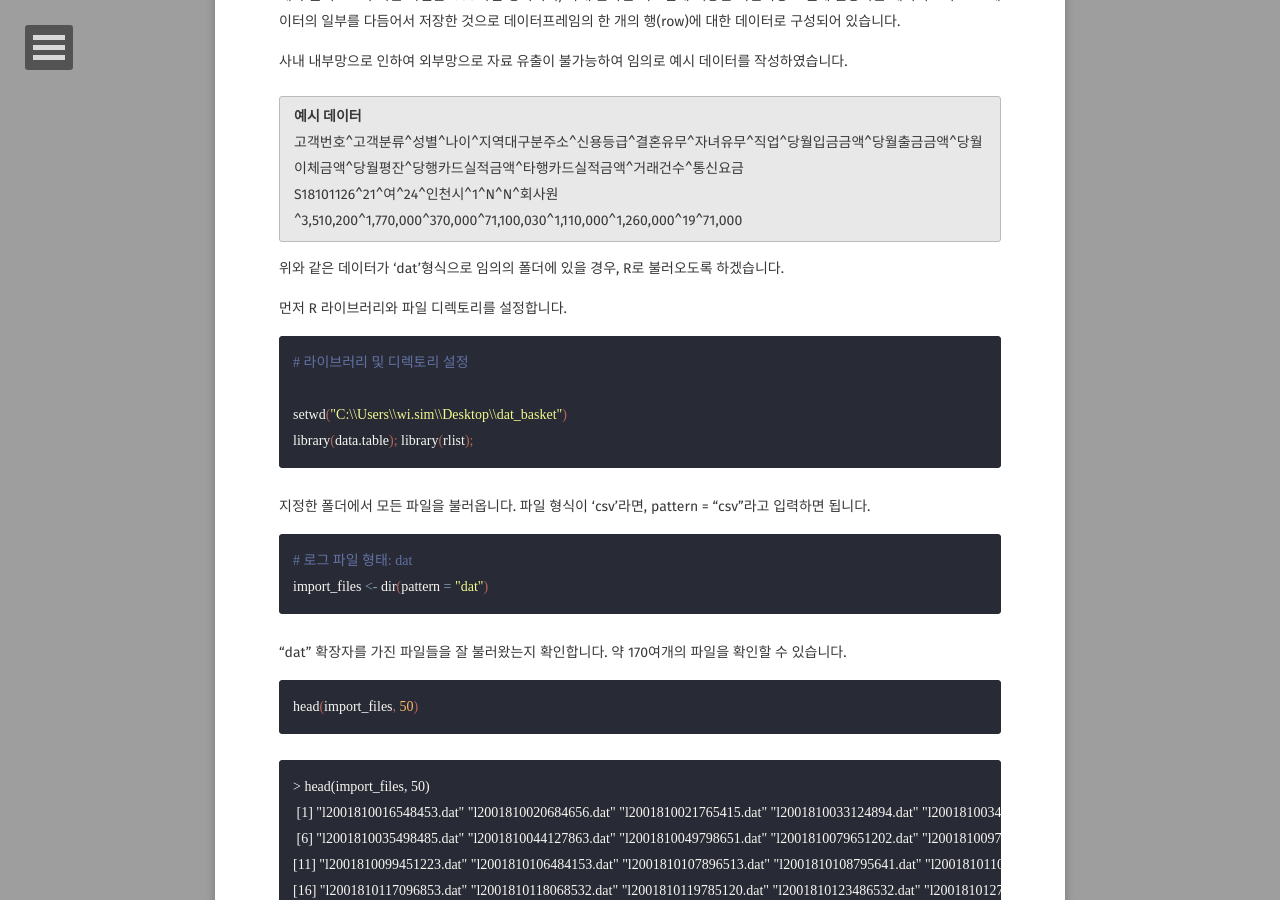
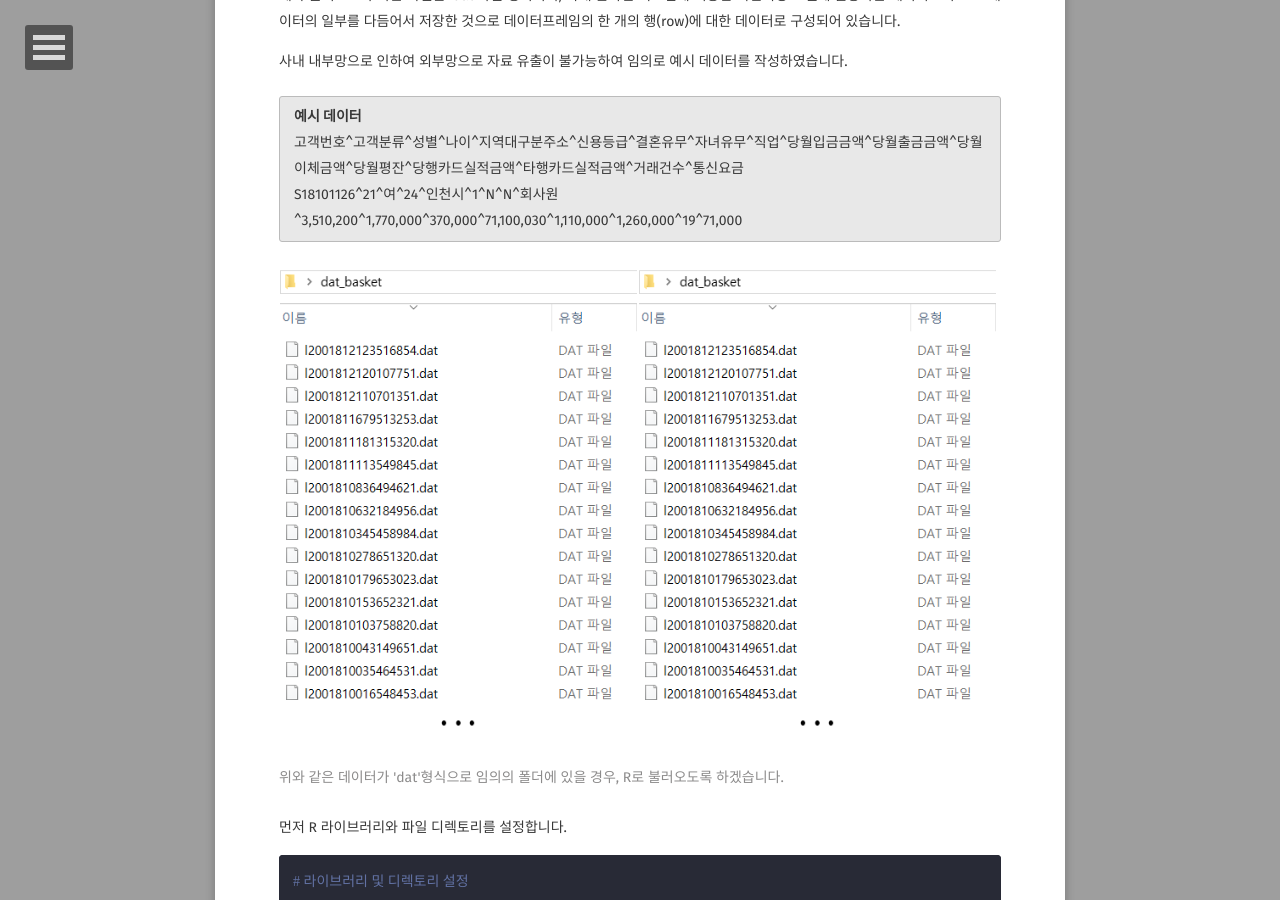
Before and after one commit to incheony/incheony.github.io, a Jekyll site: the page built from _posts/2019-01-10-r-dat_save.md, in a window 1280 px wide and 900 px high, scrolled down 447 px. Built offline with Jekyll 4.4.1, drawn with Linux system fonts in a browser that asks for light colours; some web fonts are replaced; comment, search, counter and statistics services are not loaded.

Commit message:
Update 2019-01-10-r-dat_save.md

```diff
--- a/_posts/2019-01-10-r-dat_save.md
+++ b/_posts/2019-01-10-r-dat_save.md
@@ -20,10 +20,12 @@ comments: true
 S18101126^21^여^24^인천시^1^N^N^회사원^3,510,200^1,770,000^370,000^71,100,030^1,110,000^1,260,000^19^71,000
 {: .notice}
 
-위와 같은 데이터가 'dat'형식으로 임의의 폴더에 있을 경우, R로 불러오도록 하겠습니다.
-{% capture images %}
-https://incheony.github.io/assets/img/20190109_datbasket.png
-{% endcapture %}
+            {% capture images %}
+            https://incheony.github.io/assets/img/20190109_datbasket.png
+            https://incheony.github.io/assets/img/20190109_datbasket.png
+            {% endcapture %}
+            {% include gallery images=images caption="위와 같은 데이터가 'dat'형식으로 임의의 폴더에 있을 경우, R로 불러오도록 하겠습니다.
+" cols=2 %}
 
 먼저 R 라이브러리와 파일 디렉토리를 설정합니다.
 ~~~ r
```
